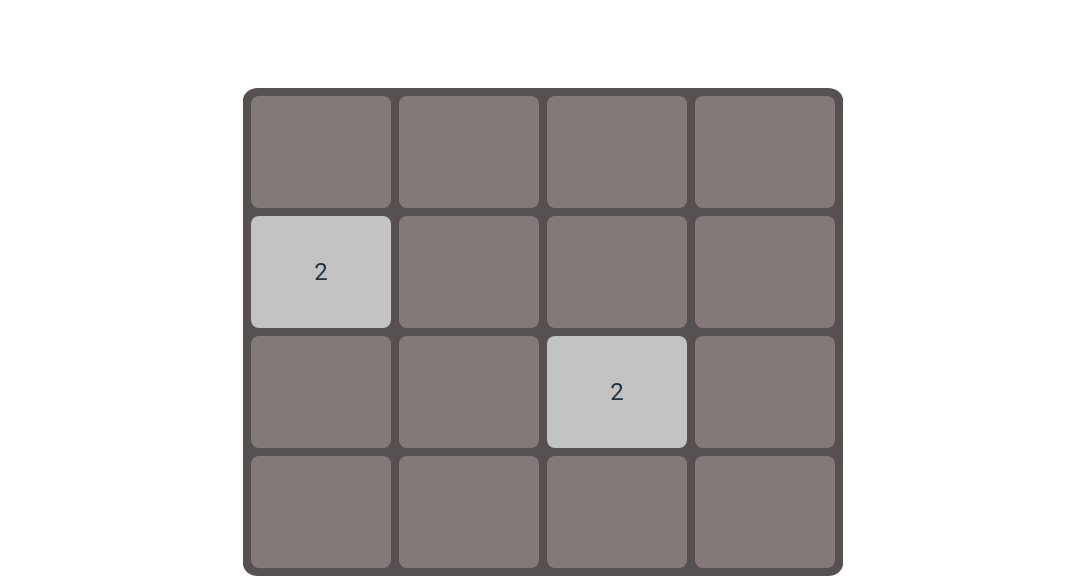
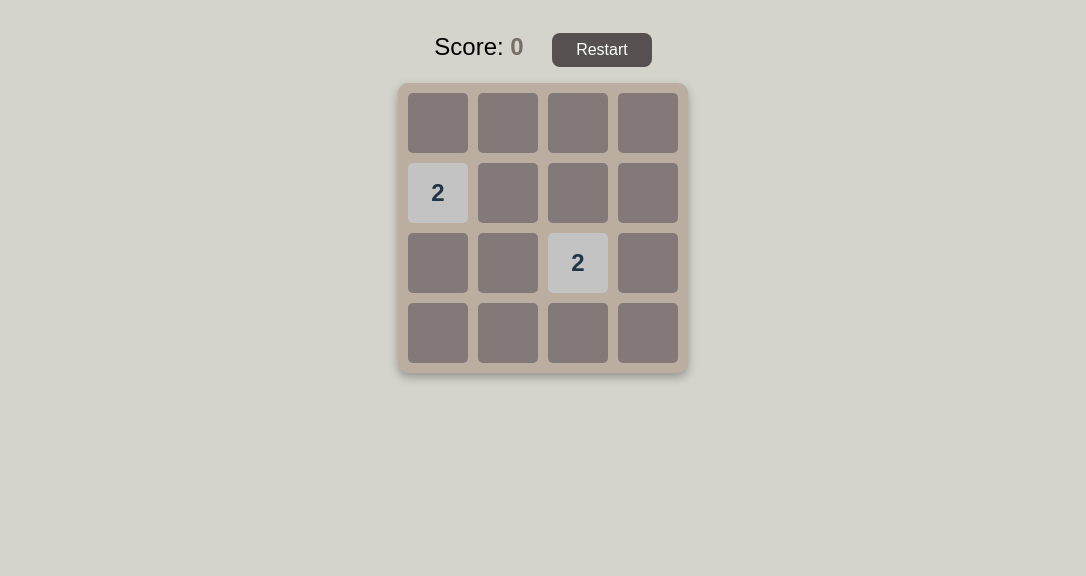
Before and after one commit to MarcosZeaMoreno/2048, a website built with Vite: page 2048/index.html in a window 1280 px wide. Shown: the part 225-801 px from the top of the page, without its empty margins (97-1183 px from the left). Built offline with nearby package versions, Linux system fonts and the light colour scheme.

Commit message:
updated css

```diff
--- a/2048/style.css
+++ b/2048/style.css
@@ -1,36 +1,28 @@
 body {
+	font-family: Arial, sans-serif;
+	display: flex;
+	flex-direction: column;
+	align-items: center;
+	justify-content: center;
+	height: 90vh;
 	margin: 0;
-	padding: 0;
-	height: 100%;
-	width: 100%;
-	font-family: 'Roboto', sans-serif;
+	background-color: #d4d3cc;
   }
 
   .game-container {
 	display: flex;
 	flex-direction: column;
+	gap: 1rem;
 	align-items: center;
 	justify-content: center;
-	text-align: center;
-	height: 100%;
-	width: 100%;
 }
 
   .game-container h1 {
 	font-size: 3rem;
 }
 
-.score-container {
-	display: flex;
-	justify-content: space-between;
-	align-items: center;
-	width: 80%;
-	margin: 0.5rem;
-	padding-bottom: 10%;
-	height: 3rem;
-}
-
   .score-container button {
+	margin-left: 1.5rem;
 	padding: 0.5rem 1.5rem;
 	font-size: 1rem;
 	border: none;
@@ -44,34 +36,26 @@ body {
 }
 
   .grid-container {
-	background-color: #575050;
 	display: grid;
-	grid-template-columns: repeat(4, 1fr);
-	grid-template-rows: repeat(4, 1fr);
-	gap: 0.5rem;
-	padding: 0.5rem;
-	width: 80%;
-	max-width: 600px;
-	box-sizing: border-box;
-	border-radius: 2.5%;
+	grid-template-columns: repeat(4, 60px);
+	grid-template-rows: repeat(4, 60px);
+	gap: 10px;
+	background-color: #bbada0;
+	padding: 10px;
+	border-radius: 10px;
+	box-shadow: 0 4px 10px rgba(0, 0, 0, 0.3);
   }
 
   .grid-cell {
 	display: flex;
 	align-items: center;
 	justify-content: center;
-  padding: 30%;
-  font-size: 1.5rem;
-  background-color: #847979;
-  box-sizing: border-box;
-  overflow: hidden;
-  text-overflow: ellipsis;
-  white-space: nowrap;
-  border-radius: 0.5rem;
-}
-
-.popup {
-	transform: scale(1.1);
+	font-size: 24px;
+	font-weight: bold;
+	border-radius: 5px;
+	background-color: #cdc1b4;
+	color: #776e65;
+	transition: background-color 0.2s, transform 0.2s;
   }
 
   .cell-0 {
@@ -146,17 +130,9 @@ body {
 	z-index: 1;
 }
 
-@media (prefers-color-scheme: light) {
-	:root {
-		color: #213547;
-		background-color: #ffffff;
+  #score {
+	margin-bottom: 20px;
+	font-size: 24px;
+	font-weight: bold;
+	color: #776e65;
   }
-
-	a:hover {
-		color: #747bff;
-	}
-
-	button {
-		background-color: #f9f9f9;
-	}
-}
```
Lines whose indentation alone changed are shown as unchanged.
